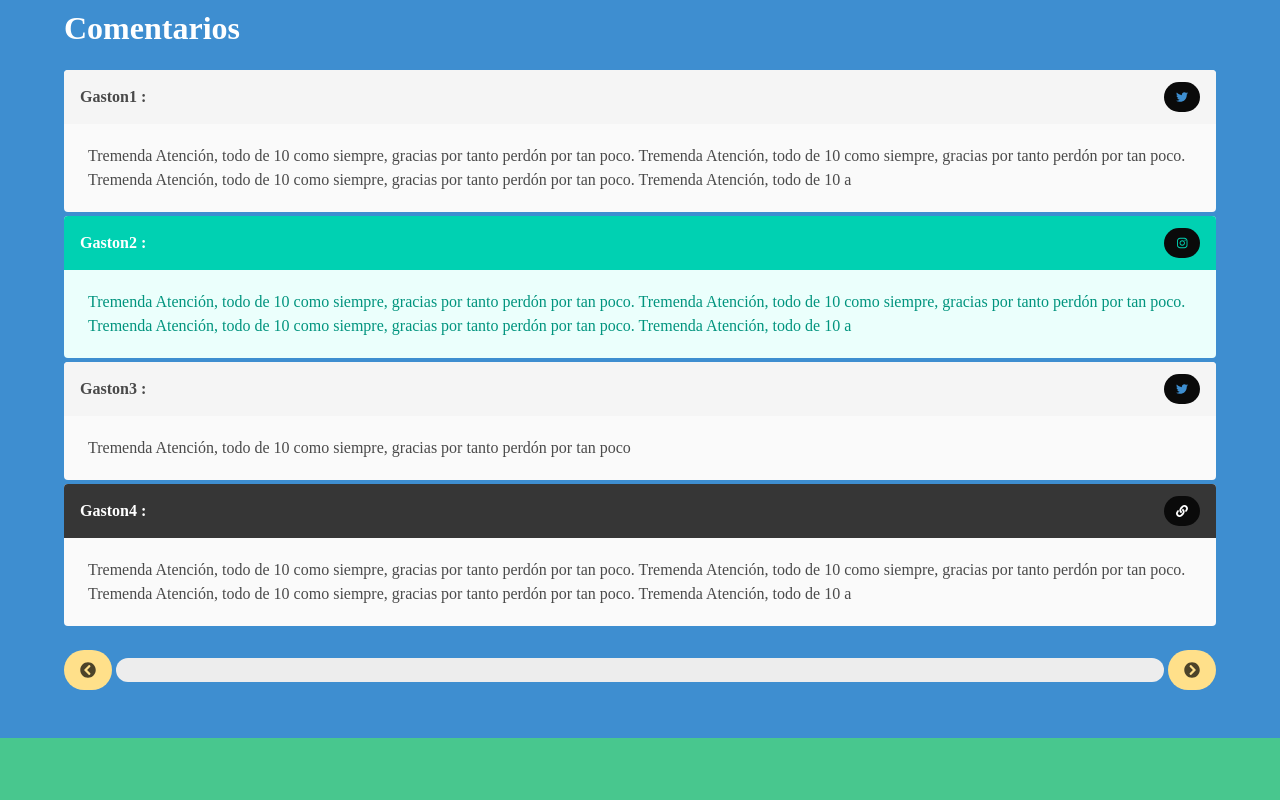
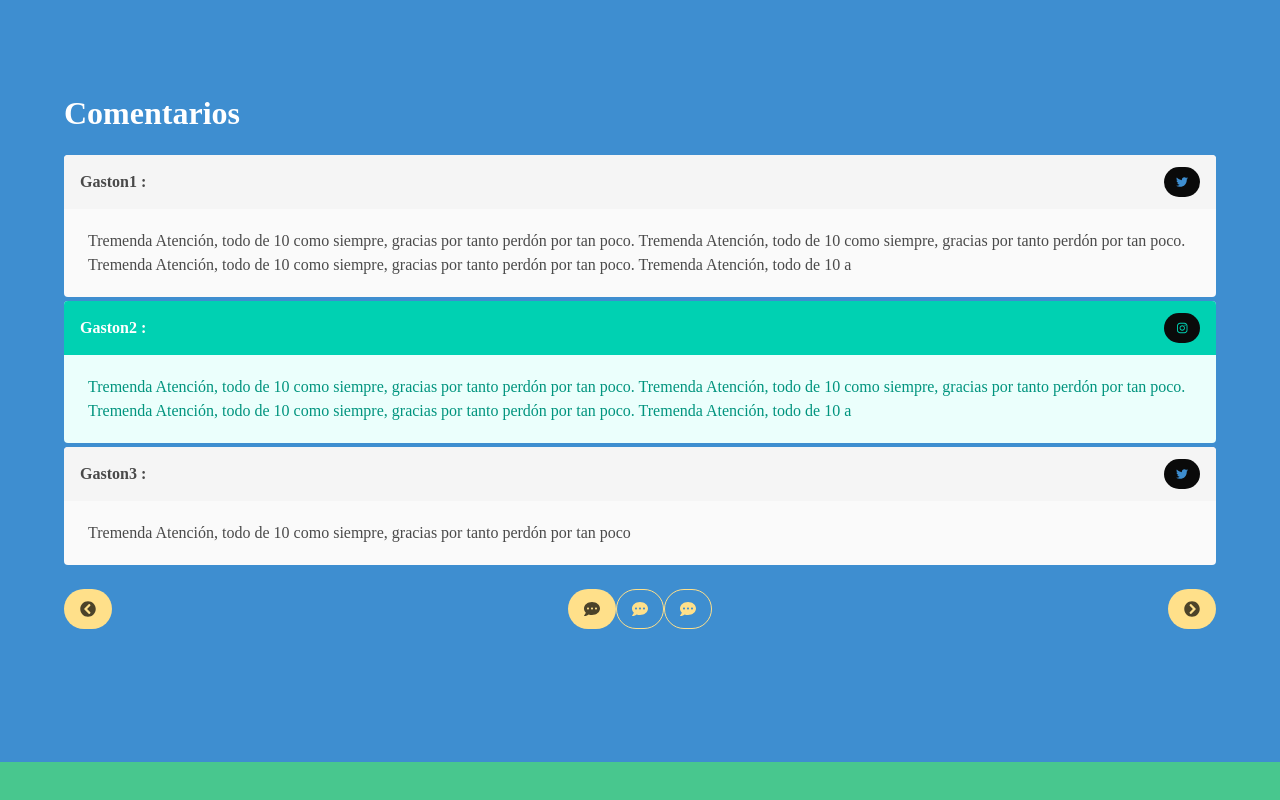
Before and after one commit to gastonpereyra/magic_pet, a React (Create React App) app: page / in a window 1280 px wide. Shown: the part 3621-4421 px from the top of the page. Built offline with nearby package versions, Linux system fonts and the light colour scheme; a web font is replaced by a local one.

Commit message:
Mejorar seccion Comentarios

```diff
--- a/src/components/sectionComments.js
+++ b/src/components/sectionComments.js
@@ -1,4 +1,4 @@
-import React, {useState, useLayoutEffect} from 'react';
+import React, {useState} from 'react';
 
 const comentarios = [
     {
@@ -87,9 +87,38 @@ const Comment = ({name='Anonymus',message='',link=''}) => {
     )
 }
 
+const Pagination = ({count, max, actual, changePage}) => {
+    const items =  [ ...Array(max).keys() ];
+
+    return (
+        <nav className="pagination is-centered" role="navigation" aria-label="pagination">
+                <button className="pagination-previous button is-rounded is-warning" onClick={() => changePage(actual-count)}>
+                    <span className="icon">
+                        <i className="fas fa-chevron-circle-left "></i>
+                    </span>
+                </button>
+                <button className="pagination-next button is-rounded is-warning" onClick={() => changePage(actual+count)}>
+                    <span className="icon">
+                        <i className="fas fa-chevron-circle-right "></i>
+                    </span>
+                </button>
+                <ul className="pagination-list">
+                    {items.filter((c,i) => i%count === 0).map((c,i)=>{
+                        return (
+                        <button className={`button is-warning is-rounded ${i*count === actual ? '': 'is-outlined'}`} key={i} onClick={() => changePage(i*count)}>
+                            <span className="icon">
+                                <i className="fas fa-comment-dots"></i>
+                            </span>
+                        </button>
+                    )})}
+                </ul>
+            </nav>
+    )
+}
+
 const Comments = () => {
 
-    const count = Math.floor(comentarios.length/2)
+    const count = 3
     const [page, setPage] = useState(0);
 
     let $comentarios = comentarios.map((c,i) => (
@@ -99,7 +128,7 @@ const Comments = () => {
     ))
 
     return (
-      <section className="hero is-info is-fullheight-with-navbar" id="Comments">
+      <section className="hero is-info is-fullheight" id="Comments">
         <div className="hero-body">
           <div className="container">
             <h2 className="title">
@@ -108,21 +137,7 @@ const Comments = () => {
             <ul className="content">
                 {$comentarios.filter((c,i) => i<(count+page) && (0+page)<=i)}
             </ul>
-            <nav className="pagination is-centered" role="navigation" aria-label="pagination">
-                <button className="pagination-previous button is-rounded is-warning" onClick={() => setPage(page-count)}>
-                    <span className="icon">
-                        <i className="fas fa-chevron-circle-left "></i>
-                    </span>
-                </button>
-                <button className="pagination-next button is-rounded is-warning" onClick={() => setPage(page+count)}>
-                    <span className="icon">
-                        <i className="fas fa-chevron-circle-right "></i>
-                    </span>
-                </button>
-                <ul className="pagination-list">
-                    <progress className="progress is-warning is-large" value={page === 0 ? 0 : page+count} max={comentarios.length}></progress>
-                </ul>
-            </nav>
+            <Pagination count={count} max={comentarios.length} actual={page} changePage={setPage} />
           </div>
         </div>
       </section>
```
